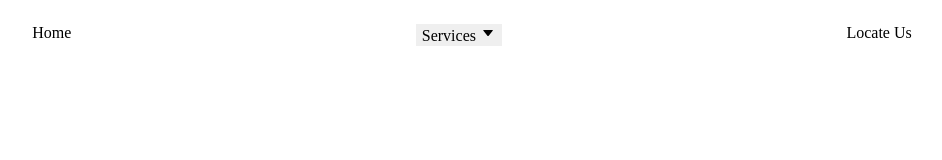
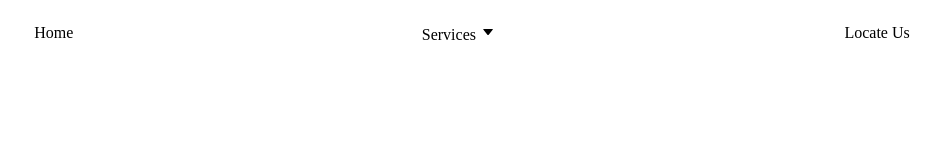
Before and after one commit to Thongqi/top, a plain HTML site: page dropdown/index.html in a window 1280 px wide. Shown: the whole page, without its empty margins (188-1130 px from the left). Drawn offline with Linux system fonts and the light colour scheme.

Commit message:
remove button

```diff
--- a/dropdown/dropdown.js
+++ b/dropdown/dropdown.js
@@ -1,5 +1,5 @@
 function displayDropdownList(e){
-    e.nextElementSibling.classList.toggle('show');
+    e.querySelector('.dropdown-list').classList.toggle('show');
 }
 
 window.onclick = function(e){
--- a/dropdown/index.html
+++ b/dropdown/index.html
@@ -13,14 +13,12 @@
          <div>
             <ul>
                 <li><a href="">Home</a></li>
-                <li>
-                    <button class="dropdown-click" onclick="displayDropdownList(e);">
-                        Services
-                        <svg xmlns="http://www.w3.org/2000/svg" fill="#000000" width="16px" height="16px" viewBox="-6.5 0 32 32" version="1.1">
-                            <title>dropdown</title>
-                            <path d="M18.813 11.406l-7.906 9.906c-0.75 0.906-1.906 0.906-2.625 0l-7.906-9.906c-0.75-0.938-0.375-1.656 0.781-1.656h16.875c1.188 0 1.531 0.719 0.781 1.656z"/>
-                        </svg>
-                    </button>
+                <li class="dropdown-click" onclick="displayDropdownList(this);">
+                    Services
+                    <svg xmlns="http://www.w3.org/2000/svg" fill="#000000" width="16px" height="16px" viewBox="-6.5 0 32 32" version="1.1">
+                        <title>dropdown</title>
+                        <path d="M18.813 11.406l-7.906 9.906c-0.75 0.906-1.906 0.906-2.625 0l-7.906-9.906c-0.75-0.938-0.375-1.656 0.781-1.656h16.875c1.188 0 1.531 0.719 0.781 1.656z"/>
+                    </svg>
                     <div class="dropdown-list">
                         <ul>
                             <li><a href="">Painting</a></li>
```
